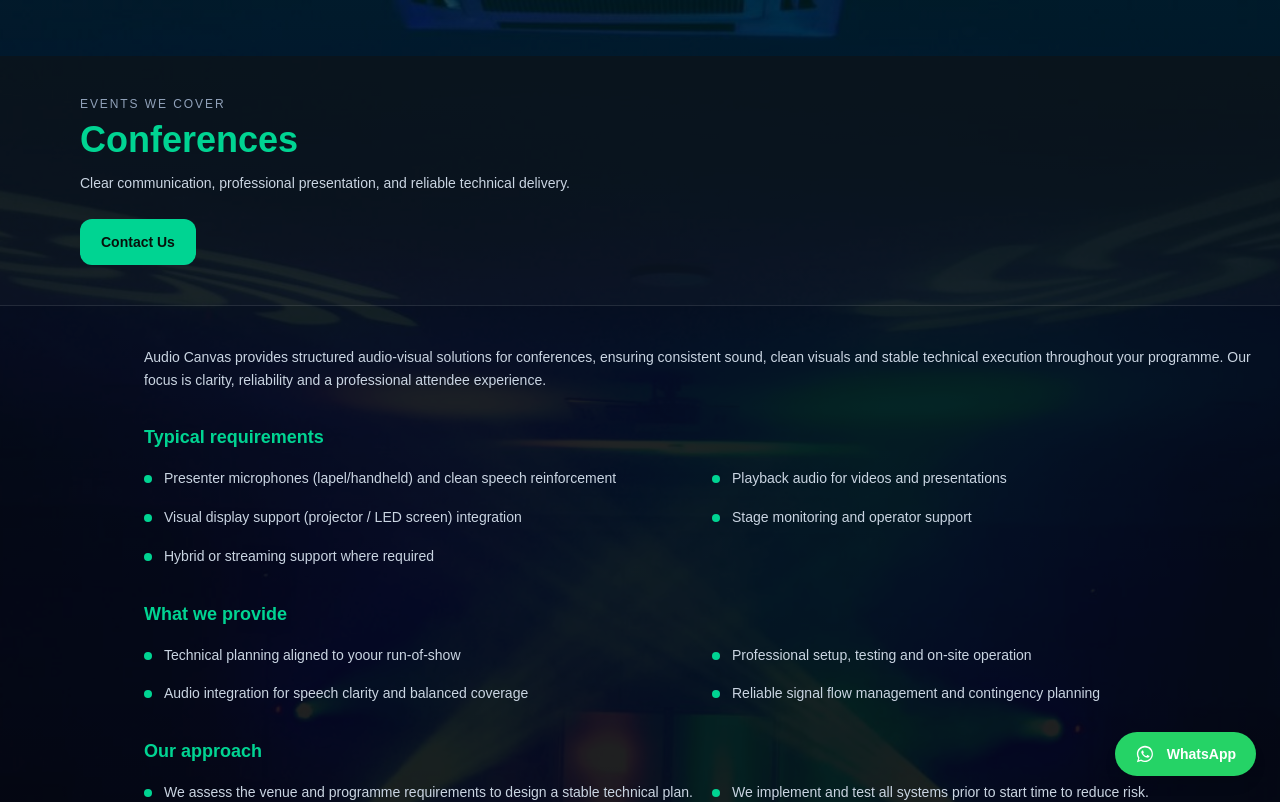
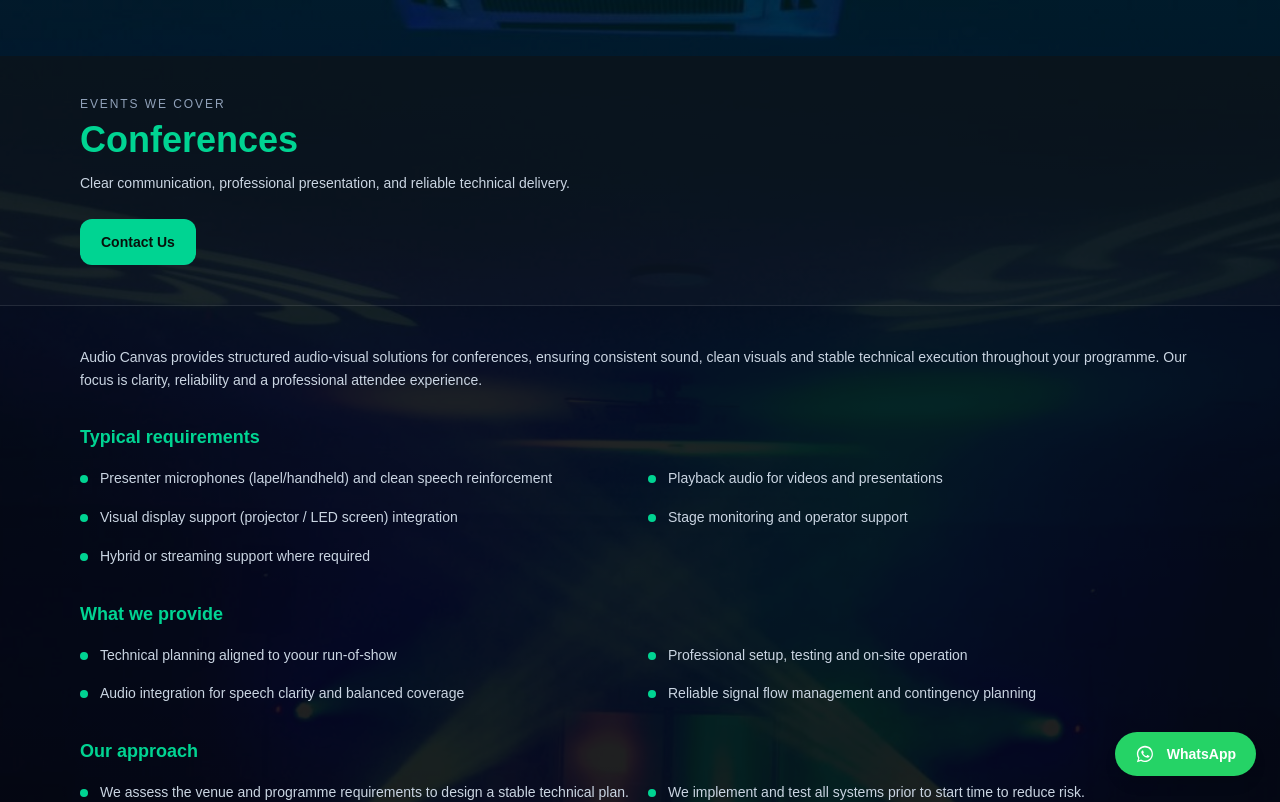
Before and after one commit to ITBolt14/audiocanvaswebsite-v1, a Next.js app in the folder audio-canvas/: page /events/conferences in a window 1280 px wide. Shown: the top 802 px of the page. Built offline with nearby package versions, Linux system fonts and the light colour scheme.

Commit message:
Fixed the alignment of the events pages

```diff
--- a/audio-canvas/app/events/[slug]/page.tsx
+++ b/audio-canvas/app/events/[slug]/page.tsx
@@ -24,7 +24,7 @@
             <div className="bg-[#07090b]/60">
               <EventHero title={event.title} subtitle={event.subtitle} />
 
-              <main className="ms-auto max-w-6xl px-4 py-10">
+              <main className="mx-auto max-w-6xl px-4 py-10">
                 <p className="max-2-3xl text-sm leading-relaxed text-slate-300">
                     {event.overview}
                 </p>
```
